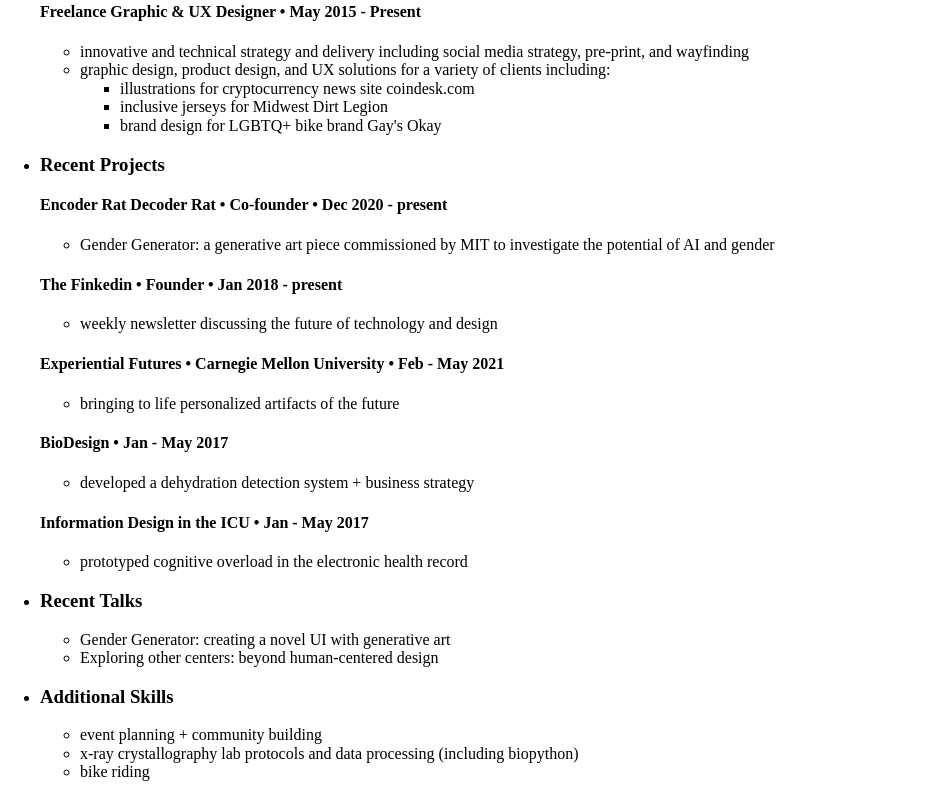
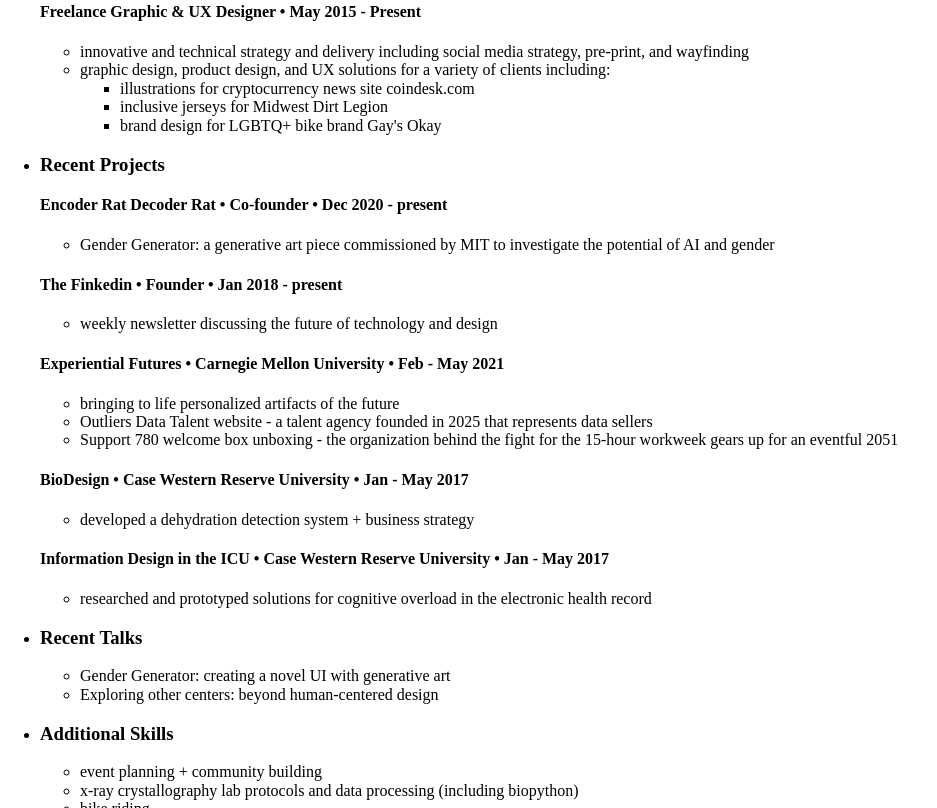
Before and after one commit to mariakuz/portfolio, a website: page src/index.html in a window 1280 px wide. Shown: the part 431-1239 px from the top of the page, without its empty margins (0-937 px from the left). Drawn offline with Linux system fonts and the light colour scheme.

Commit message:
update copy

```diff
--- a/src/index.html
+++ b/src/index.html
@@ -75,14 +75,17 @@
       <h4>Experiential Futures • Carnegie Mellon University • Feb - May 2021</h4>
       <ul>
         <li>bringing to life personalized artifacts of the future</li>
+        <li>Outliers Data Talent website - a talent agency founded in 2025 that represents data sellers</li>
+        <li>Support 780 welcome box unboxing - the organization behind the fight for the 15-hour workweek gears up for an eventful 2051</li>
+
       </ul>
-      <h4>BioDesign • Jan - May 2017</h4>
+      <h4>BioDesign • Case Western Reserve University • Jan - May 2017</h4>
       <ul>
         <li>developed a dehydration detection system + business strategy</li>
       </ul>
-      <h4>Information Design in the ICU • Jan - May 2017</h4>
+      <h4>Information Design in the ICU • Case Western Reserve University • Jan - May 2017</h4>
       <ul>
-        <li>prototyped cognitive overload in the electronic health record</li>
+        <li>researched and prototyped solutions for cognitive overload in the electronic health record</li>
       </ul>
     </li>
     <li>
```
Also changed, not shown: dist/index.html.
